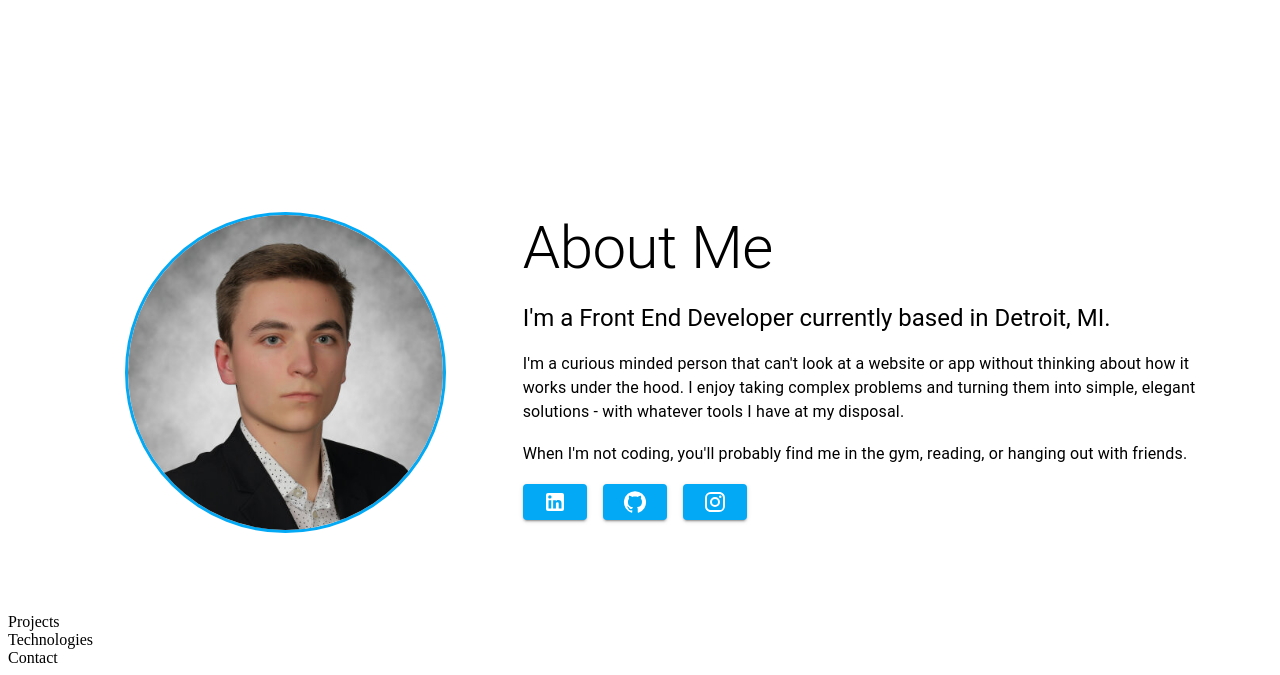
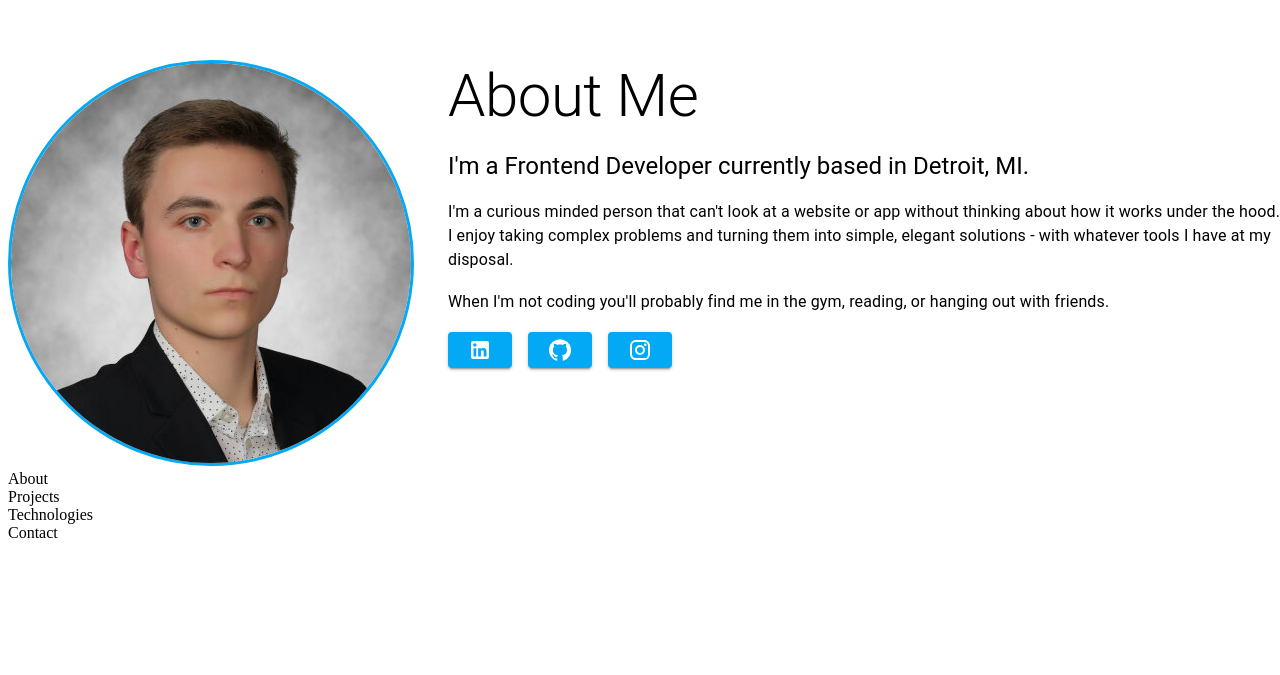
Before and after one commit to couvq/Portfolio-Site-V.2, a React (Create React App) app in the folder portfolio-site-v2/: page / in a window 1280 px wide. Shown: the part 988-1663 px from the top of the page. After the commit the page ends 1530 px from the top, so only its background shows below. Built offline with nearby package versions, Linux system fonts and the light colour scheme.

Commit message:
redoing about.js layout is weird

```diff
--- a/portfolio-site-v2/src/components/About/About.js
+++ b/portfolio-site-v2/src/components/About/About.js
@@ -1,22 +1,27 @@
+import { Grid } from "@mui/material";
 import React from "react";
-import { Grid } from "@mui/material";
-import AboutImage from "./AboutImage";
-import AboutText from "./AboutText";
-import { Box } from "@mui/system";
+
+import AboutImage from './AboutImage';
+import AboutText from './AboutText';
 
 const About = () => {
   return (
-    <div id="About" style={{width: '100%', height: 'auto', display: 'flex', justifyContent: 'center', alignItems: 'center' }}>
-        <Grid container spacing={10} justify="center" margin="5rem 2.5rem">
-          <Grid item sm={12} md={4} >
-            <Box display="flex" justifyContent="center" alignItems="center">
-              <AboutImage />
-            </Box>
-          </Grid>
-          <Grid item sm={12} md={8}>
-            <AboutText / >
-          </Grid>
-        </Grid>
+    <div
+    id="About"
+    style={{
+      width: "100%",
+      height: 'auto'
+    }}
+    >
+    <Grid container spacing={5}>
+      <Grid item sm={12} md={4}>
+        <AboutImage />
+      </Grid>
+      <Grid item sm={12} md={8}>
+        <AboutText />
+      </Grid>
+    </Grid>
+      About
     </div>
   );
 };
--- a/portfolio-site-v2/src/components/About/AboutImage.js
+++ b/portfolio-site-v2/src/components/About/AboutImage.js
@@ -7,7 +7,7 @@ const AboutImage = () => {
     <img
     src='/cosmoComposite19-20.jpg'
     alt='Quentin Couvelaire About Me'
-    style={{ borderRadius: '50%', border: 'solid 3px #03a9f4', width: '100%'}}
+    style={{ borderRadius: '50%', border: 'solid 3px #03a9f4', maxWidth: '100%', maxHeight: '100%', objectFit: 'cover'}}
     />
   );
 }
--- a/portfolio-site-v2/src/components/About/AboutText.js
+++ b/portfolio-site-v2/src/components/About/AboutText.js
@@ -9,7 +9,7 @@ const AboutText = () => {
       <Typography variant="h2">About Me</Typography>
       <br />
       <Typography variant="h5">
-        I'm a Front End Developer currently based in Detroit, MI.
+        I'm a Frontend Developer currently based in Detroit, MI.
       </Typography>
       <br />
       <Typography>
@@ -20,7 +20,7 @@ const AboutText = () => {
       </Typography>
       <br />
       <Typography>
-        When I'm not coding, you'll probably find me in the gym, reading, or
+        When I'm not coding you'll probably find me in the gym, reading, or
         hanging out with friends.
       </Typography>
       <br />
--- /dev/null
+++ b/portfolio-site-v2/src/index.css
@@ -0,0 +1,4 @@
+body {
+    position: absolute;
+    width: 100vw;
+}
--- a/portfolio-site-v2/src/index.js
+++ b/portfolio-site-v2/src/index.js
@@ -1,5 +1,6 @@
 import React from "react";
 import ReactDOM from "react-dom";
 import App from './App';
+import './index.css';
 
 ReactDOM.render(<App />, document.getElementById('root'));
```
